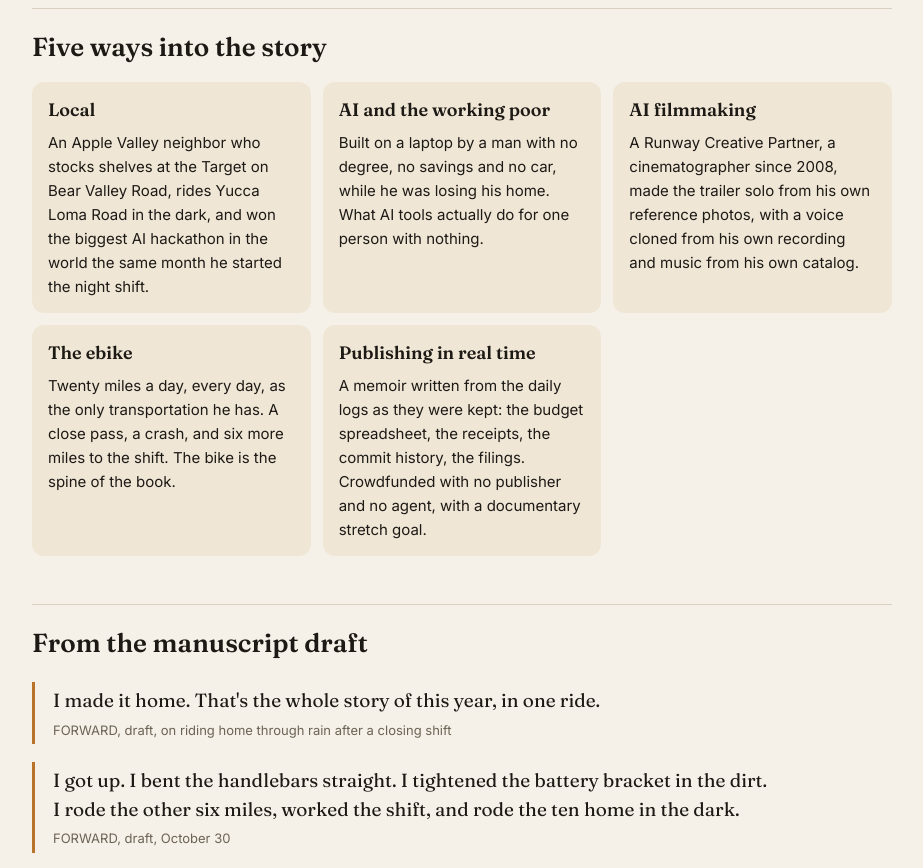
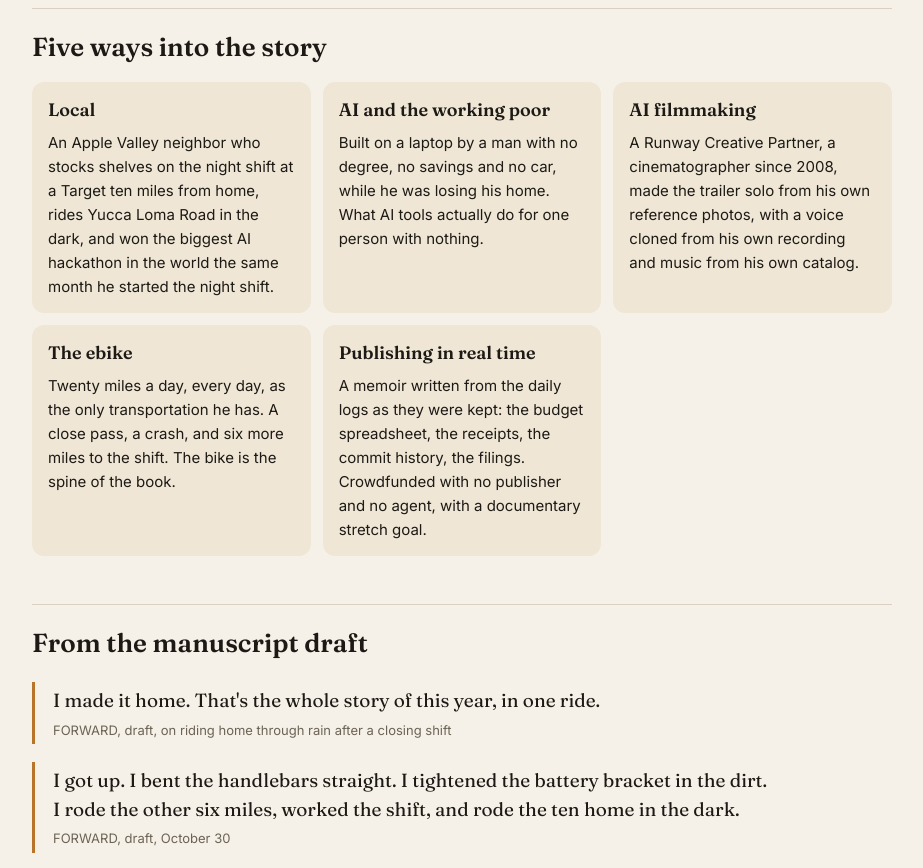
Before and after one commit to NoBanks/forward-press, a plain HTML site: page index.html in a window 1280 px wide. Shown: the part 2740-3608 px from the top of the page, without its empty margins (178-1101 px from the left). Drawn offline with Linux system fonts and the light colour scheme.

Commit message:
Remove unlogged street name from the local angle

```diff
--- a/index.html
+++ b/index.html
@@ -120,7 +120,7 @@
 
   <h2>Five ways into the story</h2>
   <div class="angles">
-    <div class="angle"><h3>Local</h3><p>An Apple Valley neighbor who stocks shelves at the Target on Bear Valley Road, rides Yucca Loma Road in the dark, and won the biggest AI hackathon in the world the same month he started the night shift.</p></div>
+    <div class="angle"><h3>Local</h3><p>An Apple Valley neighbor who stocks shelves on the night shift at a Target ten miles from home, rides Yucca Loma Road in the dark, and won the biggest AI hackathon in the world the same month he started the night shift.</p></div>
     <div class="angle"><h3>AI and the working poor</h3><p>Built on a laptop by a man with no degree, no savings and no car, while he was losing his home. What AI tools actually do for one person with nothing.</p></div>
     <div class="angle"><h3>AI filmmaking</h3><p>A Runway Creative Partner, a cinematographer since 2008, made the trailer solo from his own reference photos, with a voice cloned from his own recording and music from his own catalog.</p></div>
     <div class="angle"><h3>The ebike</h3><p>Twenty miles a day, every day, as the only transportation he has. A close pass, a crash, and six more miles to the shift. The bike is the spine of the book.</p></div>
```
